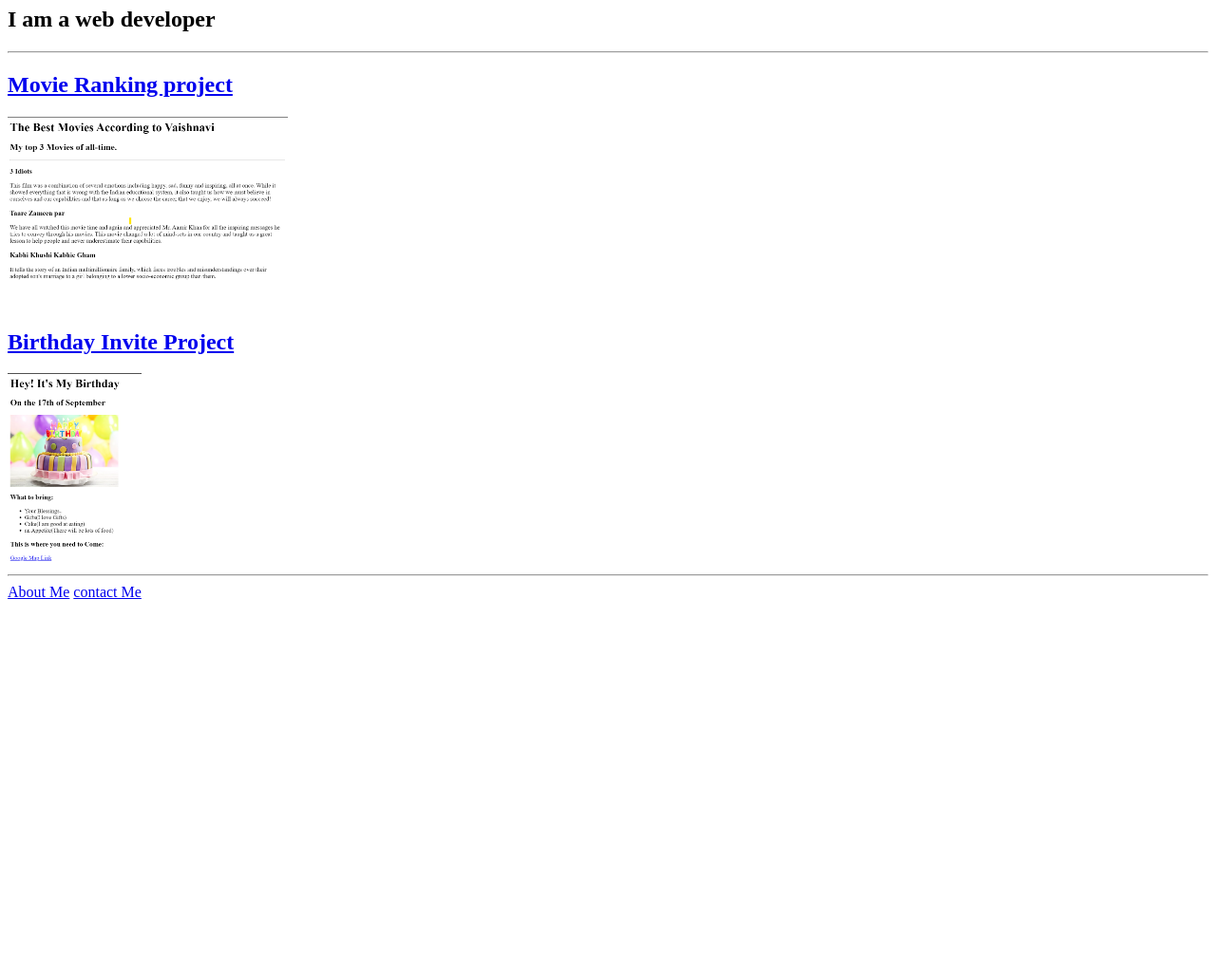
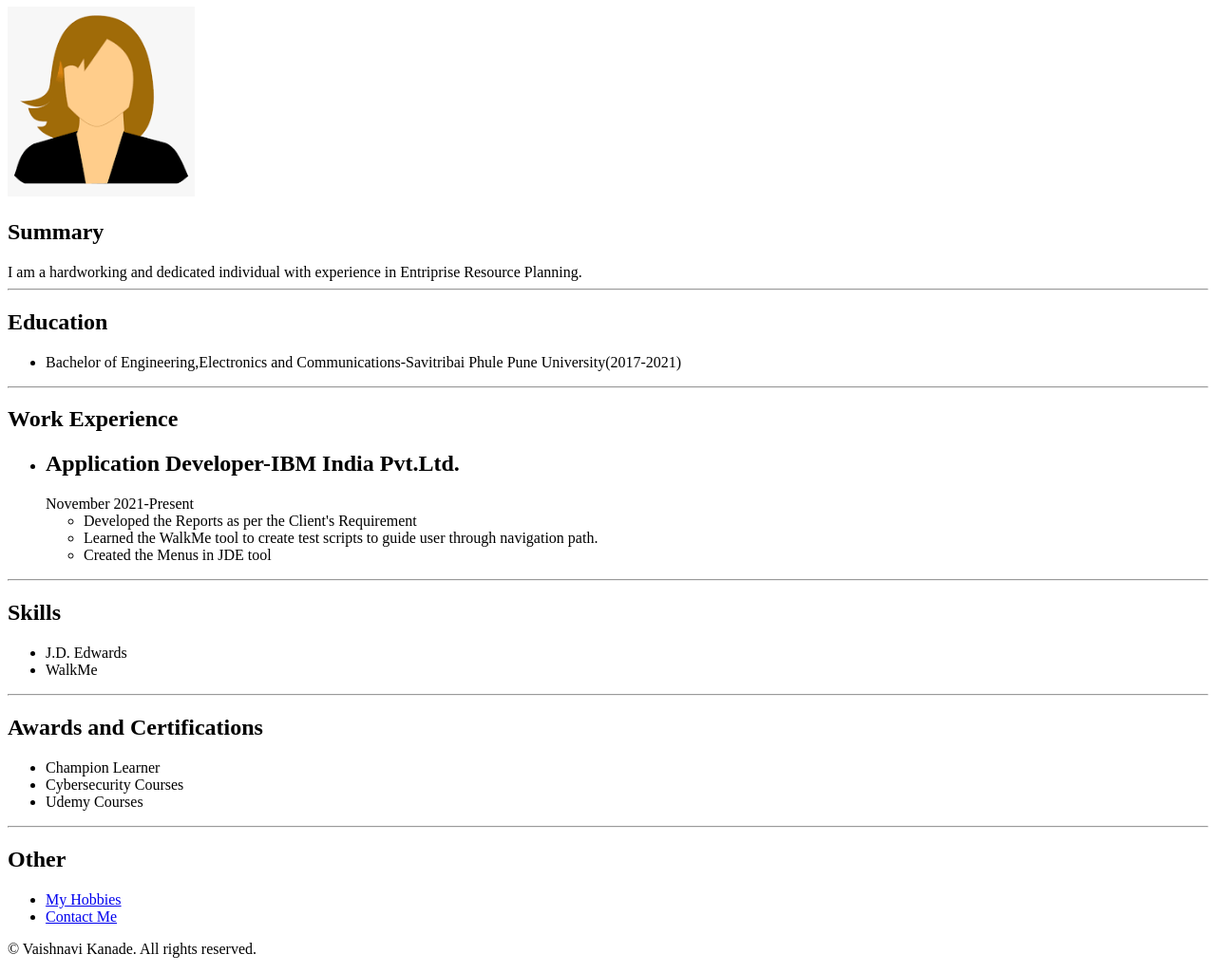
Before and after one commit to Vaishnavi-Kanade/html-portfolio, a plain HTML site: page index.html in a window 1280 px wide. Shown: the part 73-1098 px from the top of the page at 95% size. Before the commit the page ends 800 px from the top, so only its background shows below. Drawn offline with Linux system fonts and the light colour scheme.

Commit message:
Add files via upload

```diff
--- a/index.html
+++ b/index.html
@@ -1,33 +1,49 @@
-<!-- TODO 1: Create the HTML Boilerplate -->
 <!DOCTYPE html>
-<html lang="en">
 <head>
     <meta charset="UTF-8">
-        <title>Vaishnavi's Portfolio</title>
+    <title>My Resume</title>
 </head>
 <body>
-        <h1>Vaishnavi Kanade's Portfolio</h1>
-        <h2>I am a web developer</h2>
+    <h1>Vaishnavi Kanade</h1>
+    <img src="./MyPhoto.jpg" height="200"alt="My Photo"/>
+    <h2>Summary</h2>
+    <text>I am a hardworking and dedicated individual with experience in Entriprise Resource Planning.</text>
     <hr>
-        <a href="./movie-ranking.html"><h2>Movie Ranking project</h2><img src="./assets/images/Movie-Ranking.png" height="200" alt="Movie Ranking List"/></a>
-        <a href="./public/birthday-invite.html"><h2>Birthday Invite Project</h2><img src="./assets/images/Birthday-Invite.png" height="200" alt="Birthday Invite Project"/></a>
+    <h2>Education</h2>
+    <ul>
+        <li>Bachelor of Engineering,Electronics and Communications-Savitribai Phule Pune University(2017-2021)</li>
+    </ul>
     <hr>
-        <a href="./public/about.html">About Me</a>
-        <a href="./public/contact.html">contact Me</a>
+    <h2>Work Experience</h2>
+    <ul>
+        <li><h2>Application Developer-IBM India Pvt.Ltd.</h2></li>
+        <text>November 2021-Present</text>
+        <ul>
+            <li>Developed the Reports as per the Client's Requirement</li>
+            <li>Learned the WalkMe tool to create test scripts to guide user through navigation path. </li>
+            <li>Created the Menus in JDE tool</li>
+        </ul>
+    </ul>
+    <hr>
+    <h2>Skills</h2>
+    <ul>
+        <li>J.D. Edwards</li>
+        <li>WalkMe</li>
+    </ul>
+    <hr>
+    <h2>Awards and Certifications</h2>
+    <ul>
+        <li>Champion Learner</li>
+        <li>Cybersecurity Courses</li>
+        <li>Udemy Courses</li>
+    </ul>
+    <hr>
+    <h2>Other</h2>
+    <ul>
+        <li><a href="./Hobbies.html">My Hobbies</a></li>
+        <li><a href="./contact.html">Contact Me</a></li>
+    </ul>
+    <footer>
+        <p>© Vaishnavi Kanade. All rights reserved.</p>
+    </footer>
 </body>
-</html>
-
-
-<!-- TODO 2: Add Your previous projects' HTML into the public folder -->
-
-<!-- TODO 3: Take screenshots of your project previews and add the images to the images folder -->
-
-<!-- TODO 4: Add titles/subtitles etc. -->
-
-<!-- TODO 5: Add a link to the project pages -->
-
-<!-- TODO 6: Add images to show the project previews
-HINT for TODO 6: You can use the height attribute set to 200 to make the image smaller:
-https://developer.mozilla.org/en-US/docs/Web/HTML/Element/img#attr-height -->
-
-<!-- TODO 7: Add the Contact Me and About Me page links -->
```
Also changed, not shown: Hobbies.html (added, +7 -0 lines), contact.html (added, +9 -0 lines), practice1.html (added, +12 -0 lines), MyPhoto.jpg (added). Lines whose indentation alone changed are shown as unchanged.
